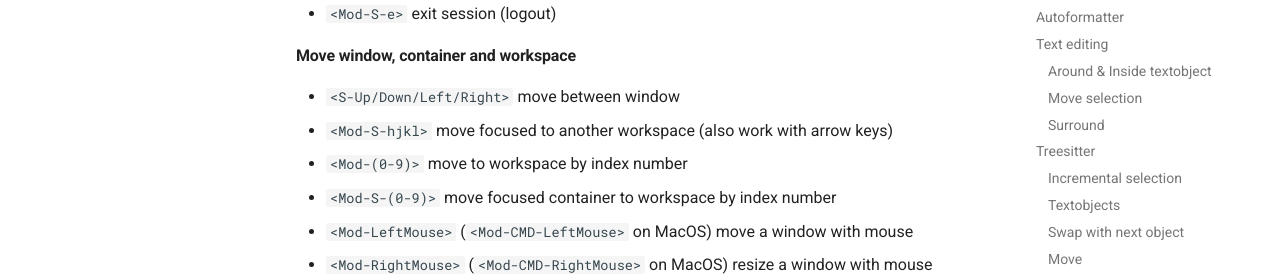
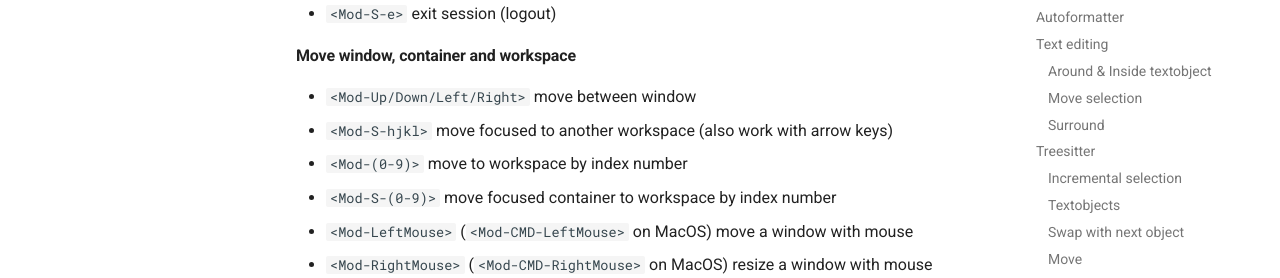
Before and after one commit to HieuDao-code/dotfiles, an MkDocs documentation site: the page built from docs/key_binding.md, in a window 1280 px wide and 900 px high, scrolled down 7121 px. Shown: the part 172-450 px from the top of the window. Built offline with MkDocs 1.6.1 and Material for MkDocs 9.7.7, drawn with Linux system fonts in a browser that asks for light colours; comment, search, counter and statistics services are not loaded.

Commit message:
Update key_binding.md

```diff
--- a/docs/key_binding.md
+++ b/docs/key_binding.md
@@ -269,7 +269,7 @@ Move selection in visual mode or current line
 
 #### Move window, container and workspace
 
-- `<S-Up/Down/Left/Right>` move between window
+- `<Mod-Up/Down/Left/Right>` move between window
 - `<Mod-S-hjkl>` move focused to another workspace (also work with arrow keys)
 - `<Mod-(0-9)>` move to workspace by index number
 - `<Mod-S-(0-9)>` move focused container to workspace by index number
```
